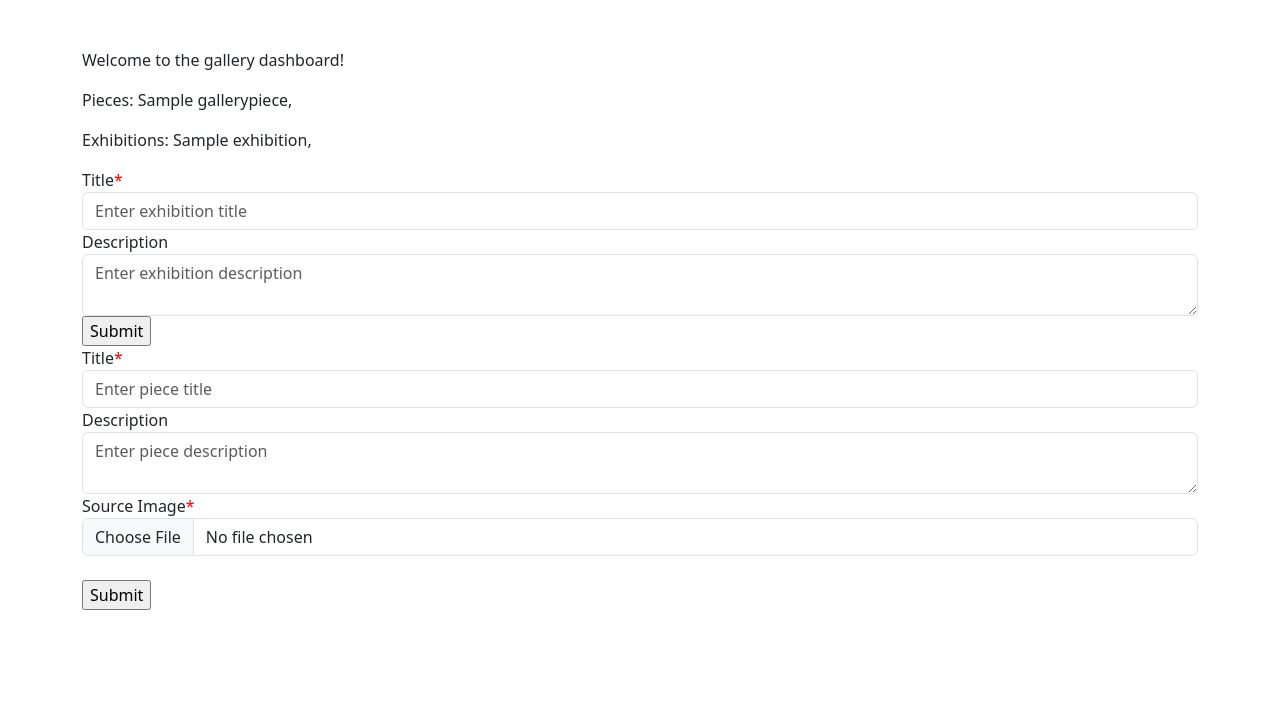
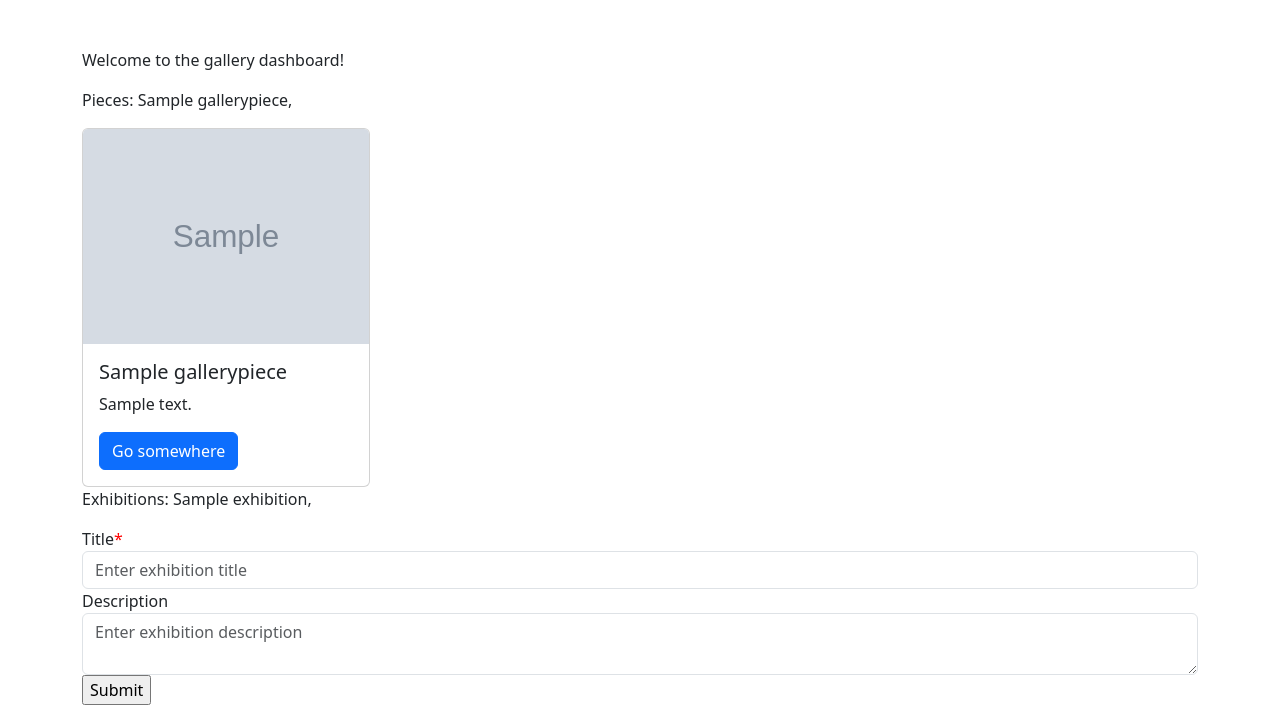
Before and after one commit to joshuaverne/joshuasgallery-server, a Django app: page /gallery/ in a window 1280 px wide. Shown: the part 56-762 px from the top of the page. Before the commit the page ends 666 px from the top, so only its background shows below. Run offline with Django 4.2, Linux system fonts and the light colour scheme; a user stored in the database is signed in; tables that the repository leaves empty hold one stand-in row (values such as "Sample post"); grey boxes marked "Sample" are stand-in pictures; parts of the project's set-up code (start-up, migrations or seed data) failed here and were passed over; some libraries are stand-ins or nearby versions.

Commit message:
moved around local media so images can display

```diff
--- a/mysite/mysite/settings.py
+++ b/mysite/mysite/settings.py
@@ -157,7 +157,7 @@ else:
 
 # Media file storage location
 if ENV == ENV_LOCAL:
-    MEDIA_ROOT = os.path.join(BASE_DIR, '../jg-media-files/')
+    MEDIA_ROOT = os.path.join(BASE_DIR, 'media')
     MEDIA_URL = '/media/'
 elif ENV == ENV_DEV:
     DEFAULT_FILE_STORAGE = 'storages.backends.s3boto3.S3Boto3Storage'
--- a/mysite/mysite/urls.py
+++ b/mysite/mysite/urls.py
@@ -15,6 +15,8 @@ Including another URLconf
 """
 from django.contrib import admin
 from django.urls import include, path
+from django.conf import settings
+from django.conf.urls.static import static
 
 from . import views
 
@@ -26,3 +28,6 @@ urlpatterns = [
     path('login/', views.login_request, name="login"),
     path('logout/', views.logout_request, name="logout")
 ]
+
+if settings.DEBUG:
+    urlpatterns += static(settings.MEDIA_URL, document_root=settings.MEDIA_ROOT)
--- a/mysite/templates/mysite/my_gallery_dashboard.html
+++ b/mysite/templates/mysite/my_gallery_dashboard.html
@@ -15,9 +15,30 @@
 <div class="container py-5">
     <p>Welcome to the gallery dashboard!</p>
     <p>Pieces: {% for piece in pieces %} {{piece.title}}, {% endfor %}</p>
+    {% for piece in pieces %}
+    <div class="card" style="width: 18rem;">
+        <img src="{{ piece.image.url }}" class="card-img-top" alt="...">
+        <div class="card-body">
+            <h5 class="card-title">{{piece.title}}</h5>
+            <p class="card-text">{{piece.description}}</p>
+            <a href="#" class="btn btn-primary">Go somewhere</a>
+        </div>
+    </div>
+    {% endfor %}
     <p>Exhibitions: {% for exhib in exhibs %} {{exhib.title}}, {% endfor %}</p>
     {% include 'mysite/forms/new_exhibition_form.html' %}
     {% include 'mysite/forms/new_gallery_piece_form.html' %}
 </div>
 
+<template id="piece-card">
+    <div class="card" style="width: 18rem;">
+        <img src='#' class="card-img-top" alt="...">
+        <div class="card-body">
+            <h5 class="card-title"></h5>
+            <p class="card-text"></p>
+            <a href="#" class="btn btn-primary">Go somewhere</a>
+        </div>
+    </div>
+</template>
+
 {% endblock %}
```
